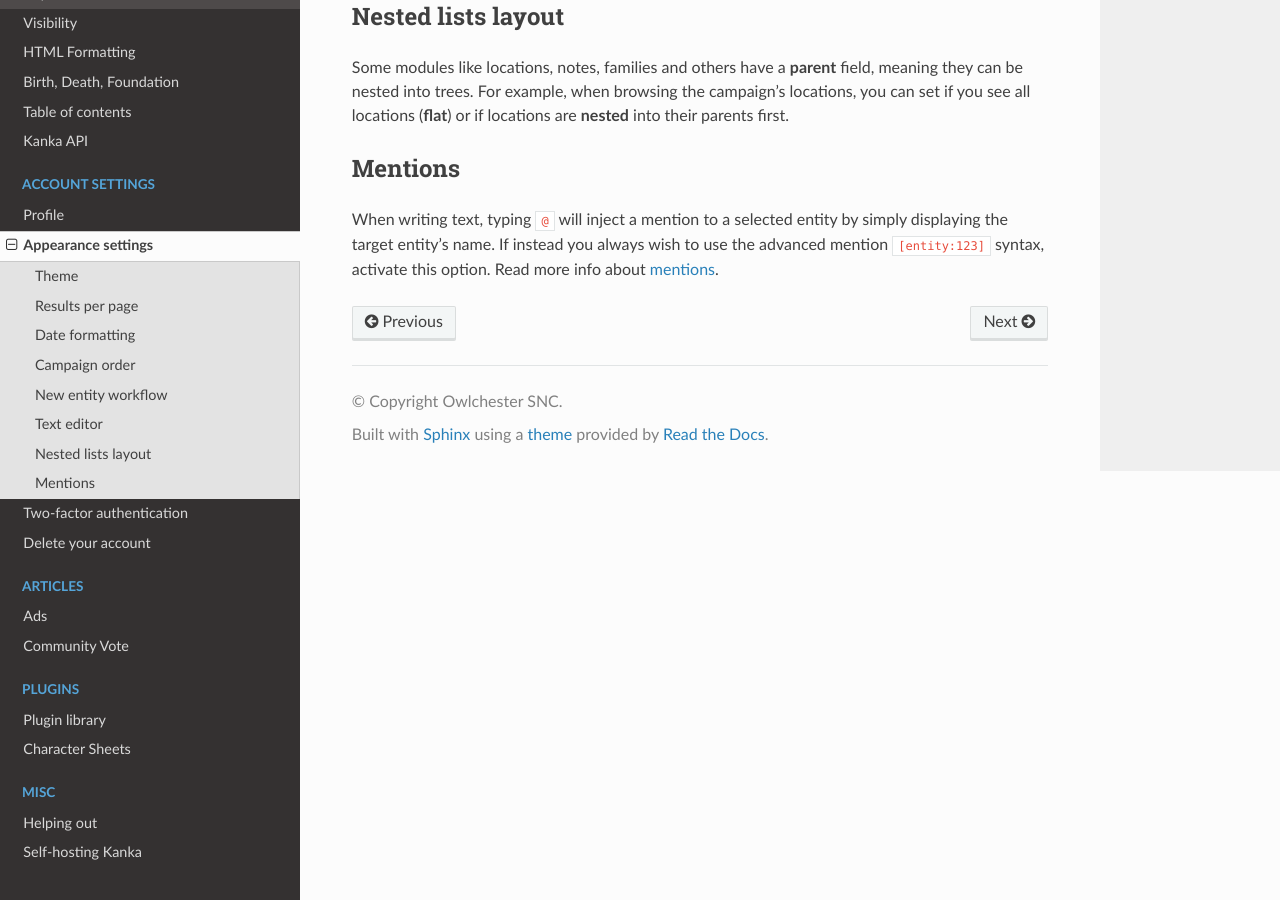
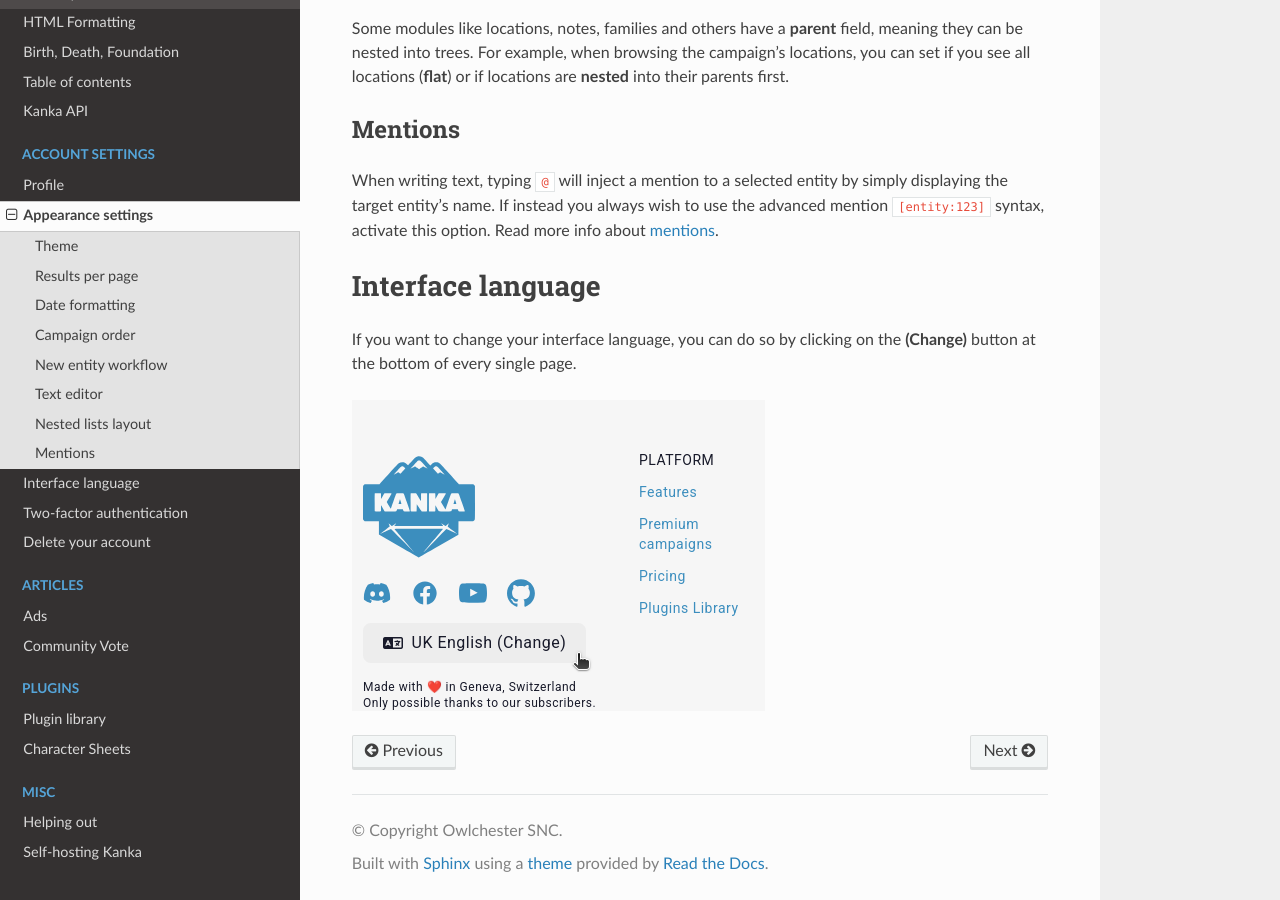
Before and after one commit to owlchester/kanka-docs, a Sphinx documentation site: the page built from docs/account/appearance.md, in a window 1280 px wide and 900 px high, scrolled down 1941 px. Built offline with Sphinx 7.4.7 and the Read the Docs theme 3.1.0, drawn with Linux system fonts in a browser that asks for light colours; pages that are not in the unit, such as notebooks, are missing from menus; some of the changed text lies outside the part shown.

Commit message:
Language switcher info and updated screenshots

```diff
--- a/docs/account/appearance.md
+++ b/docs/account/appearance.md
@@ -41,3 +41,10 @@
 ## Mentions
 
 When writing text, typing `@` will inject a mention to a selected entity by simply displaying the target entity's name. If instead you always wish to use the advanced mention `[entity:123]` syntax, activate this option. Read more info about [mentions](/features/mentions).
+
+
+# Interface language
+
+If you want to change your interface language, you can do so by clicking on the **(Change)** button at the bottom of every single page.
+
+![Language switcher.png](img/language-switcher.png)
```
Also changed, not shown: other parts of docs/account/appearance.md (+2 -2 lines), docs/account/delete-account.md (+1 -1 lines), docs/account/img/appearance-settings-link.png (added), docs/account/img/language-switcher.png (added), docs/account/img/menu.png (deleted).
